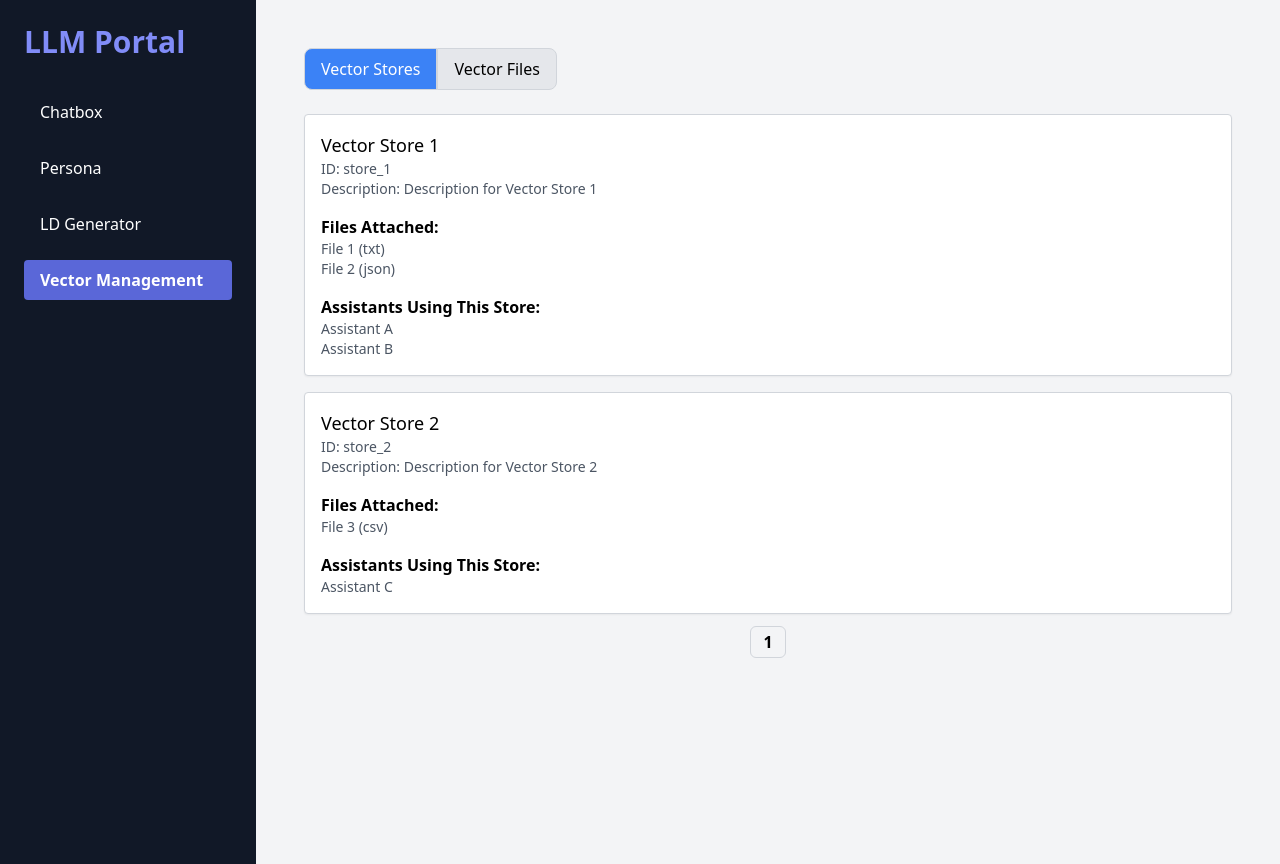
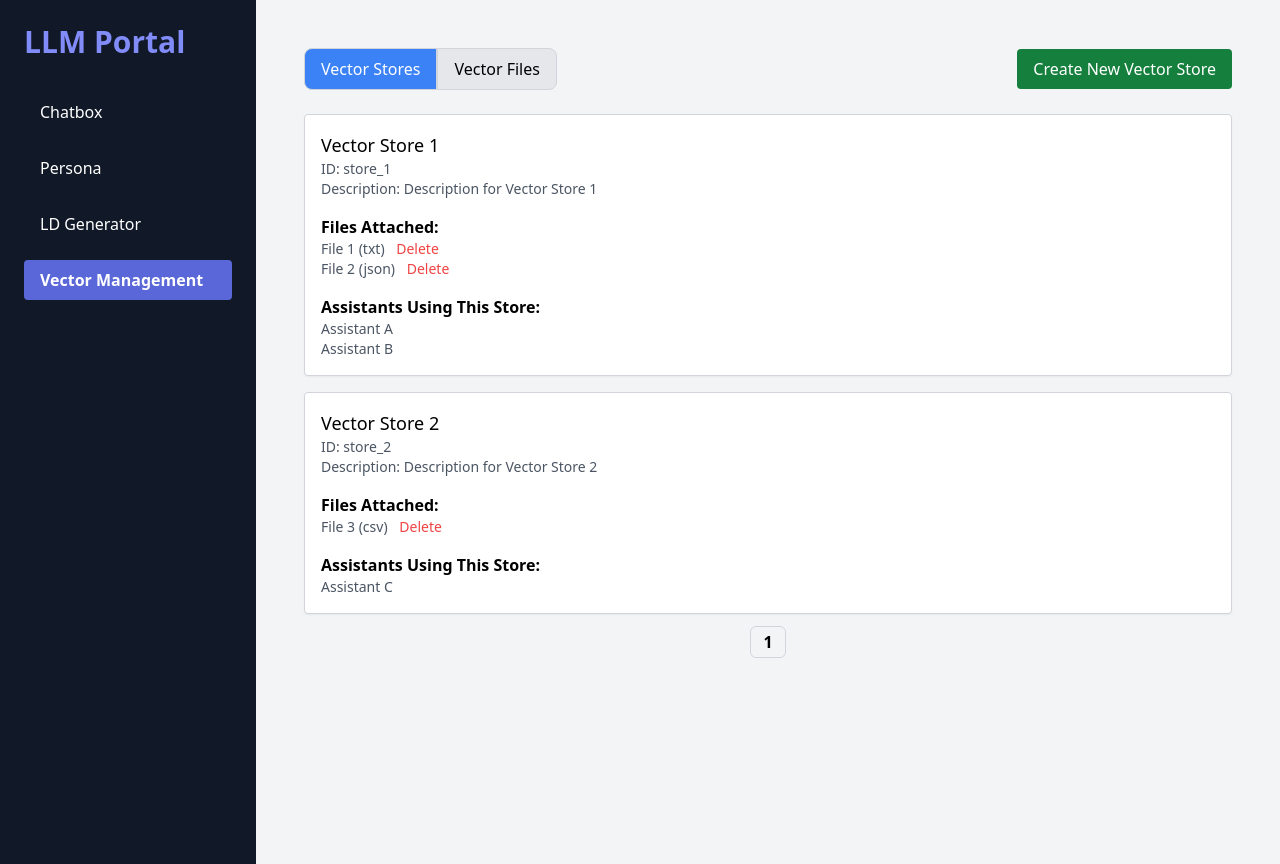
Before and after one commit to kelvincrtz/LLM.Portal, a Nuxt app: page /vectorManagement in a window 1280 px wide. Built offline with nearby package versions, Linux system fonts and the light colour scheme.

Commit message:
style: added buttons for the vector management

```diff
--- a/components/VectorManagement.vue
+++ b/components/VectorManagement.vue
@@ -2,7 +2,8 @@
     <div class="min-h-screen bg-gray-100 p-4">
       <div class="container mx-auto">
         <!-- Tabs for switching between Vector Stores and Vector Files -->
-        <div class="flex mb-6">
+        <div class="flex justify-between items-center mb-6">
+          <div>
             <button
               :class="{'bg-blue-500 text-white': activeTab === 'stores', 'bg-gray-200': activeTab !== 'stores'}"
               @click="activeTab = 'stores'"
@@ -17,6 +18,24 @@
             >
               Vector Files
             </button>
+          </div>
+          <!-- Conditional button rendering based on active tab -->
+          <div class="flex space-x-4">
+            <button
+              v-if="activeTab === 'stores'"
+              @click="createStore"
+              class="px-4 py-2 bg-green-700 text-white rounded hover:bg-green-800"
+            >
+              Create New Vector Store
+            </button>
+            <button
+              v-if="activeTab === 'files'"
+              @click="createFile"
+              class="px-4 py-2 bg-blue-500 text-white rounded hover:bg-blue-700"
+            >
+              Create New Vector File
+            </button>
+          </div>
         </div>
 
         <!-- Vector Stores Content -->
@@ -37,6 +56,7 @@
                 <ul>
                   <li v-for="file in store.files" :key="file.id" class="text-sm text-gray-600">
                     {{ file.name }} ({{ file.type }})
+                    <button @click="removeFile(store.id, file.id)" class="text-red-500 ml-2">Delete</button>
                   </li>
                 </ul>
               </div>
@@ -73,6 +93,7 @@
               <p class="text-sm text-gray-600">ID: {{ file.id }}</p>
               <p class="text-sm text-gray-600">Type: {{ file.type }}</p>
               <p class="text-sm text-gray-600">Size: {{ file.size }} MB</p>
+              <button @click="deleteFile(file.id)" class="text-red-500 mt-2">Delete</button>
             </div>
             <!-- Pagination Controls -->
             <Pagination
@@ -88,7 +109,6 @@
       </div>
     </div>
   </template>
-
   <script setup>
   import { ref, computed } from 'vue';
   import Pagination from './Pagination.vue'; // Ensure you have a Pagination component
@@ -164,6 +184,63 @@
   function changeFilePage(page) {
     currentFilePage.value = page;
   }
+
+  // CRUD operations for Vector Stores
+  const newFileName = ref('');
+
+  const createStore = () => {
+    const newStore = {
+      id: `store_${vectorStores.value.length + 1}`,
+      name: `New Vector Store ${vectorStores.value.length + 1}`,
+      description: 'Description for new store',
+      files: [],
+      assistants: []
+    };
+    vectorStores.value.push(newStore);
+  };
+
+  const renameStore = (storeId) => {
+    const store = vectorStores.value.find(store => store.id === storeId);
+    if (store) {
+      const newName = prompt('Enter new name for the vector store:', store.name);
+      if (newName) store.name = newName;
+    }
+  };
+
+  const addFile = (storeId) => {
+    const store = vectorStores.value.find(store => store.id === storeId);
+    if (store && newFileName.value.trim()) {
+      const newFile = {
+        id: `file_${store.files.length + 1}`,
+        name: newFileName.value,
+        type: 'txt'
+      };
+      store.files.push(newFile);
+      newFileName.value = '';
+    }
+  };
+
+  const removeFile = (storeId, fileId) => {
+    const store = vectorStores.value.find(store => store.id === storeId);
+    if (store) {
+      store.files = store.files.filter(file => file.id !== fileId);
+    }
+  };
+
+  // CRUD operations for Vector Files
+  const createFile = () => {
+    const newFile = {
+      id: `file_${vectorFiles.value.length + 1}`,
+      name: `New File ${vectorFiles.value.length + 1}`,
+      type: 'txt',
+      size: Math.random() * 10 // Random size for example
+    };
+    vectorFiles.value.push(newFile);
+  };
+
+  const deleteFile = (fileId) => {
+    vectorFiles.value = vectorFiles.value.filter(file => file.id !== fileId);
+  };
   </script>
 
   <style scoped>
```
Lines whose indentation alone changed are shown as unchanged.
